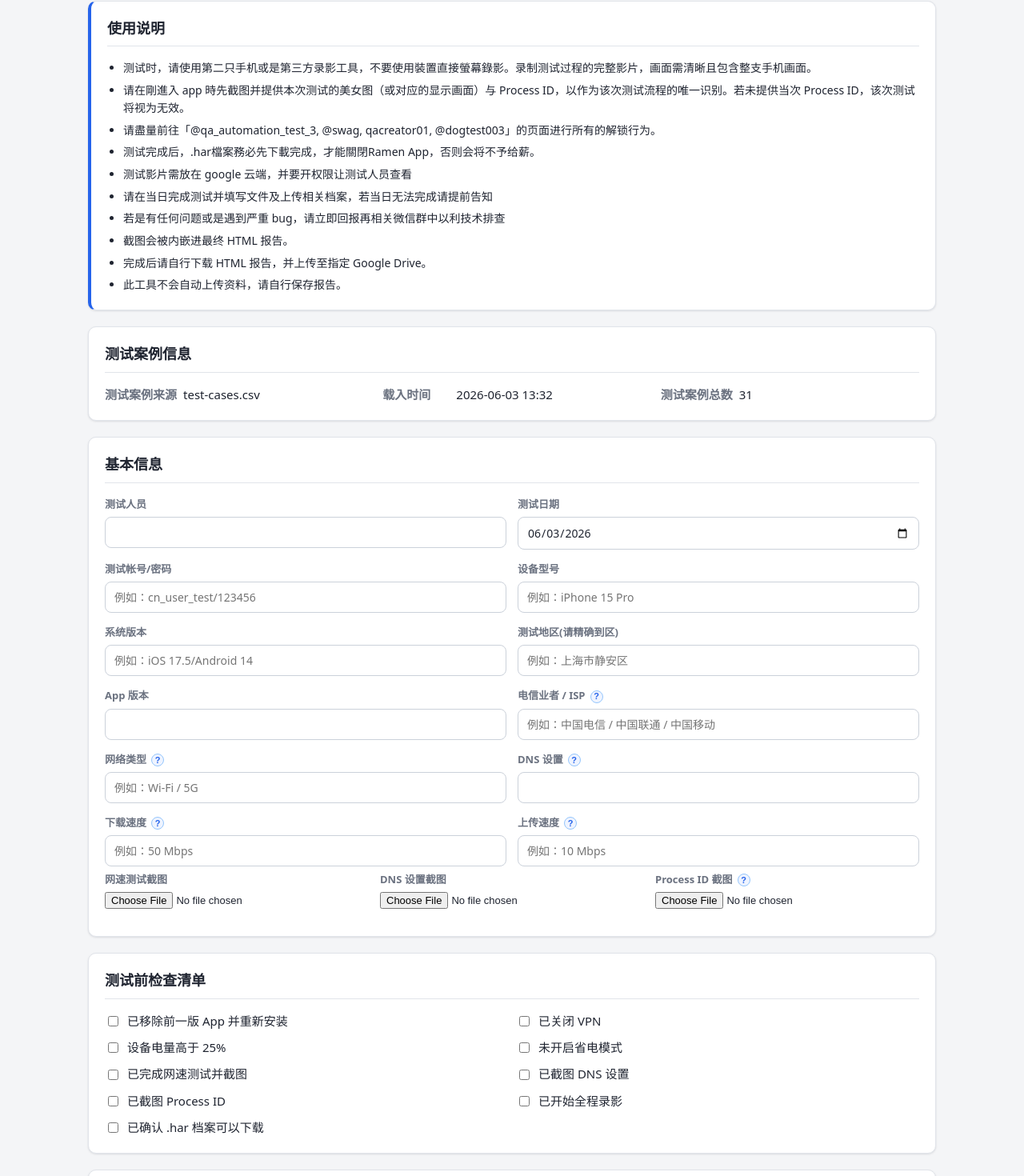
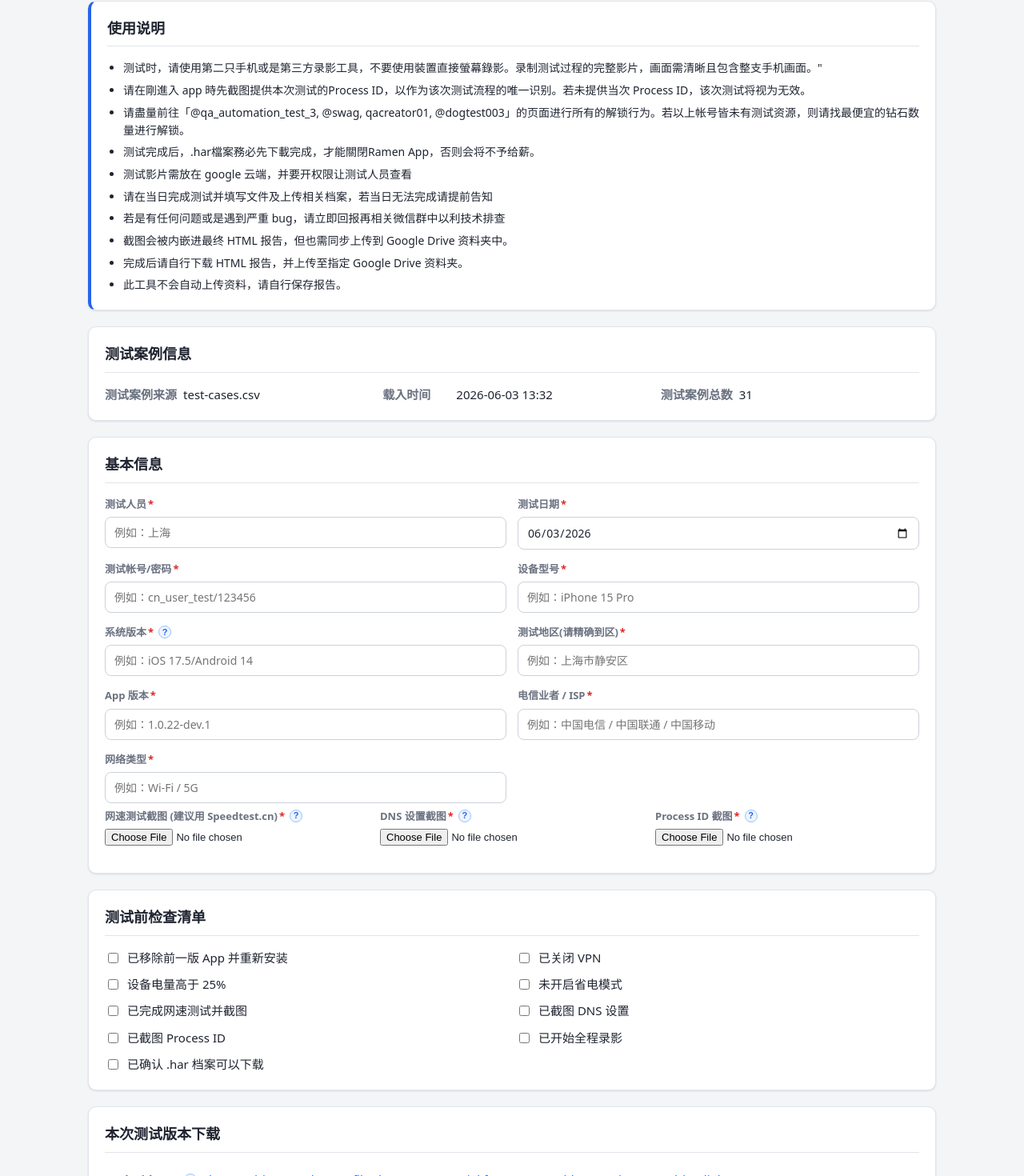
Before and after one commit to AdalynWu/regional-test-report-tool, a React (Vite) app: page / in a window 1280 px wide. Shown: the part 111-1581 px from the top of the page at 80% size. Built offline with nearby package versions, Linux system fonts and the light colour scheme.

Commit message:
feat: refactor basic info structure and update related components

```diff
--- a/src/App.tsx
+++ b/src/App.tsx
@@ -31,9 +31,6 @@ function createEmptyBasicInfo(): BasicInfo {
     appVersion: "",
     isp: "",
     networkType: "",
-    dnsSetting: "",
-    downloadSpeed: "",
-    uploadSpeed: "",
   };
 }
 
--- a/src/components/AttachmentForm.tsx
+++ b/src/components/AttachmentForm.tsx
@@ -28,9 +28,9 @@ export function AttachmentForm({ value, onChange }: AttachmentFormProps) {
         <span className="field-label">测试档案资料夹连结</span>
         <input
           type="text"
-          value={value.harFileUrl ?? ""}
+          value={value.testFolderUrl ?? ""}
           placeholder="e.g https://drive.google.com/drive/folders/xxx"
-          onChange={(e) => update("harFileUrl", e.target.value)}
+          onChange={(e) => update("testFolderUrl", e.target.value)}
         />
       </label>
 
--- a/src/components/BasicInfoForm.tsx
+++ b/src/components/BasicInfoForm.tsx
@@ -11,15 +11,24 @@ interface BasicInfoFormProps {
 }
 
 const DNS_TOOLTIP =
-  "请提供当前设备或网络的 DNS 设置截图。Android 可在 Wi-Fi 详情中查看；iOS 可在 Wi-Fi 信息中查看 DNS。若无法取得，请在备注中说明。";
-const NETWORK_TOOLTIP =
-  "请填写本次测试使用的网络，例如 Wi-Fi、4G、5G、宽带热点等。";
-const ISP_TOOLTIP =
-  "请填写当前网络服务商，例如中国移动、中国联通、中国电信，或实际使用的宽带服务商。";
+  "WiFi: \n" +
+  "1. 进入手机的 「设定」 -> 「Wi-Fi」\n" +
+  "2. 点击当前连线 Wi-Fi 旁边的 「i」图示 (iOS) 或 「进阶设定」 (Android)\n" +
+  " 3. 找到 「设定 DNS」 或 「DNS」 选项 \n" +
+  "4. 请截图该页面，确保能看到 DNS 地址（例如：192.168.1.1 或 114.114.114.114）\n" +
+  "\n" +
+  " 4G/5G: \n" +
+  "1. 关闭 Wi-Fi，确保手机显示为 4G/5G 连线。\n" +
+  "2. 开启手机浏览器，进入 https://ip.skk.moe/ 或 https://browserleaks.com/dns。\n" +
+  "3. 等待页面加载完成，找到 「DNS 解析伺服器」 或 「DNS Leak Test」 区块。\n" +
+  "4. 请截图该页面，确保能看到 DNS 地址（例如：192.168.1.1 或 114.114.114.114）。";
+const osVersionTooltip = "打开 App 后，便会显示在画面底部";
+// const ISP_TOOLTIP =
+//   "请填写当前网络服务商，例如中国移动、中国联通、中国电信，或实际使用的宽带服务商。";
 const SPEED_TOOLTIP =
   "请使用测速工具记录本次测试环境的下载与上传速度，并上传测速截图。";
 const PROCESS_ID_TOOLTIP =
-  "请依照测试说明提供本次测试的 Process ID 截图，用于确认测试环境与测试进程。";
+  "打开 App 后，直接点击 Frontend Domain Input 弹窗的 Confirm 按钮后，便会显示在画面底部";
 
 /** Text fields rendered in order, with their labels. */
 const TEXT_FIELDS: {
@@ -28,7 +37,7 @@ const TEXT_FIELDS: {
   placeholder?: string;
   tooltip?: string;
 }[] = [
-  { key: "testerName", label: "测试人员" },
+  { key: "testerName", label: "测试人员", placeholder: "例如：上海" },
   { key: "testDate", label: "测试日期" },
   {
     key: "testAccount",
@@ -40,37 +49,23 @@ const TEXT_FIELDS: {
     key: "osVersion",
     label: "系统版本",
     placeholder: "例如：iOS 17.5/Android 14",
+    tooltip: osVersionTooltip,
   },
   {
     key: "location",
     label: "测试地区(请精确到区)",
     placeholder: "例如：上海市静安区",
   },
-  { key: "appVersion", label: "App 版本" },
+  { key: "appVersion", label: "App 版本", placeholder: "例如：1.0.22-dev.1" },
   {
     key: "isp",
     label: "电信业者 / ISP",
     placeholder: "例如：中国电信 / 中国联通 / 中国移动	",
-    tooltip: ISP_TOOLTIP,
   },
   {
     key: "networkType",
     label: "网络类型",
     placeholder: "例如：Wi-Fi / 5G",
-    tooltip: NETWORK_TOOLTIP,
-  },
-  { key: "dnsSetting", label: "DNS 设置", tooltip: DNS_TOOLTIP },
-  {
-    key: "downloadSpeed",
-    label: "下载速度",
-    placeholder: "例如：50 Mbps",
-    tooltip: SPEED_TOOLTIP,
-  },
-  {
-    key: "uploadSpeed",
-    label: "上传速度",
-    placeholder: "例如：10 Mbps",
-    tooltip: SPEED_TOOLTIP,
   },
 ];
 
@@ -80,8 +75,12 @@ const SCREENSHOT_FIELDS: {
   label: string;
   tooltip?: string;
 }[] = [
-  { key: "networkScreenshot", label: "网速测试截图" },
-  { key: "dnsScreenshot", label: "DNS 设置截图" },
+  {
+    key: "networkScreenshot",
+    label: "网速测试截图 (建议用 Speedtest.cn)",
+    tooltip: SPEED_TOOLTIP,
+  },
+  { key: "dnsScreenshot", label: "DNS 设置截图", tooltip: DNS_TOOLTIP },
   {
     key: "processIdScreenshot",
     label: "Process ID 截图",
@@ -125,12 +124,17 @@ export function BasicInfoForm({ value, onChange }: BasicInfoFormProps) {
           <label key={key} className="field">
             <span className="field-label">
               {label}
+              <span className="required-mark" aria-hidden="true">
+                *
+              </span>
               {tooltip && <HelpTooltip text={tooltip} />}
             </span>
             <input
               type={key === "testDate" ? "date" : "text"}
               value={(value[key] as string | undefined) ?? ""}
               placeholder={placeholder}
+              required
+              aria-required="true"
               onChange={(e) => update(key, e.target.value)}
             />
           </label>
@@ -144,11 +148,15 @@ export function BasicInfoForm({ value, onChange }: BasicInfoFormProps) {
             <div key={key} className="field">
               <span className="field-label">
                 {label}
+                <span className="required-mark" aria-hidden="true">
+                  *
+                </span>
                 {tooltip && <HelpTooltip text={tooltip} />}
               </span>
               <input
                 type="file"
                 accept="image/*"
+                aria-required="true"
                 onChange={(e) => void handleScreenshot(key, e)}
               />
               {isImageDataUrl(current) && (
--- a/src/components/InstructionCard.tsx
+++ b/src/components/InstructionCard.tsx
@@ -1,13 +1,32 @@
-const INSTRUCTIONS = [
-  "测试时，请使用第二只手机或是第三方录影工具，不要使用裝置直接螢幕錄影。录制测试过程的完整影片，画面需清晰且包含整支手机画面。",
-  "请在剛進入 app 時先截图并提供本次测试的美女图（或对应的显示画面）与 Process ID，以作为该次测试流程的唯一识别。若未提供当次 Process ID，该次测试将视为无效。",
-  "请盡量前往「@qa_automation_test_3, @swag, qacreator01, @dogtest003」的页面进行所有的解锁行为。",
-  "测试完成后，.har檔案務必先下載完成，才能關閉Ramen App，否则会将不予给薪。",
+import type { ReactNode } from "react";
+
+/**
+ * Each instruction is a ReactNode, so individual words can be highlighted by
+ * wrapping them in a <span> with a highlight class (e.g. "hl-danger").
+ */
+const INSTRUCTIONS: ReactNode[] = [
+  <>
+    测试时，请使用第二只手机或是第三方录影工具，
+    <span className="hl-danger">不要使用裝置直接螢幕錄影</span>
+    。录制测试过程的完整影片，画面需清晰且包含整支手机画面。"
+  </>,
+  <>
+    请在剛進入 app 時先截图提供本次测试的Process
+    ID，以作为该次测试流程的唯一识别。
+    <span className="hl-danger">
+      若未提供当次 Process ID，该次测试将视为无效。
+    </span>
+  </>,
+  "请盡量前往「@qa_automation_test_3, @swag, qacreator01, @dogtest003」的页面进行所有的解锁行为。若以上帐号皆未有测试资源，则请找最便宜的钻石数量进行解锁。",
+  <>
+    测试完成后，.har檔案務必先下載完成，才能關閉Ramen App，
+    <span className="hl-danger">否则会将不予给薪。</span>
+  </>,
   "测试影片需放在 google 云端，并要开权限让测试人员查看",
   "请在当日完成测试并填写文件及上传相关档案，若当日无法完成请提前告知",
   "若是有任何问题或是遇到严重 bug，请立即回报再相关微信群中以利技术排查",
-  "截图会被内嵌进最终 HTML 报告。",
-  "完成后请自行下载 HTML 报告，并上传至指定 Google Drive。",
+  "截图会被内嵌进最终 HTML 报告，但也需同步上传到 Google Drive 资料夹中。",
+  "完成后请自行下载 HTML 报告，并上传至指定 Google Drive 资料夹。",
   "此工具不会自动上传资料，请自行保存报告。",
 ];
 
@@ -17,8 +36,8 @@ export function InstructionCard() {
     <section className="card instruction-card">
       <h2 className="section-title">使用说明</h2>
       <ul className="instruction-list">
-        {INSTRUCTIONS.map((line) => (
-          <li key={line}>{line}</li>
+        {INSTRUCTIONS.map((line, index) => (
+          <li key={index}>{line}</li>
         ))}
       </ul>
     </section>
--- a/src/components/ReportActions.tsx
+++ b/src/components/ReportActions.tsx
@@ -79,21 +79,31 @@ export function ReportActions({
   };
 
   const handleDownload = () => {
-    const requiredFields: (keyof BasicInfo)[] = [
-      "testerName",
-      "testDate",
-      "deviceModel",
-      "osVersion",
-      "location",
-      "appVersion",
+    // All basic-info fields (incl. the three screenshots) are required;
+    // block the download until every one is filled.
+    const requiredFields: { key: keyof BasicInfo; label: string }[] = [
+      { key: "testerName", label: "测试人员" },
+      { key: "testDate", label: "测试日期" },
+      { key: "testAccount", label: "测试帐号/密码" },
+      { key: "deviceModel", label: "设备型号" },
+      { key: "osVersion", label: "系统版本" },
+      { key: "location", label: "测试地区" },
+      { key: "appVersion", label: "App 版本" },
+      { key: "isp", label: "电信业者 / ISP" },
+      { key: "networkType", label: "网络类型" },
+      { key: "networkScreenshot", label: "网速测试截图" },
+      { key: "dnsScreenshot", label: "DNS 设置截图" },
+      { key: "processIdScreenshot", label: "Process ID 截图" },
     ];
-    const hasMissing = requiredFields.some(
-      (field) => !(basicInfo[field] ?? "").trim(),
+    const missing = requiredFields.filter(
+      ({ key }) => !(basicInfo[key] ?? "").trim(),
     );
-    if (
-      hasMissing &&
-      !window.confirm("部分基本信息尚未填写，是否仍要下载报告？")
-    ) {
+    if (missing.length > 0) {
+      setStatus(
+        `请先填写所有基本信息后再下载报告，尚未填写：${missing
+          .map((f) => f.label)
+          .join("、")}`,
+      );
       return;
     }
 
@@ -131,10 +141,18 @@ export function ReportActions({
     <section className="card">
       <h2 className="section-title">草稿与报告</h2>
       <div className="button-bar">
-        <button type="button" className="btn btn-secondary" onClick={handleSave}>
+        <button
+          type="button"
+          className="btn btn-secondary"
+          onClick={handleSave}
+        >
           储存草稿
         </button>
-        <button type="button" className="btn btn-secondary" onClick={handleLoad}>
+        <button
+          type="button"
+          className="btn btn-secondary"
+          onClick={handleLoad}
+        >
           载入草稿
         </button>
         <button type="button" className="btn btn-danger" onClick={handleClear}>
--- a/src/components/ReportPreview.tsx
+++ b/src/components/ReportPreview.tsx
@@ -128,7 +128,8 @@ export function ReportPreview({
           录影连结：{attachmentInfo.recordingUrl?.trim() ? "已填写" : "未填写"}
         </span>
         <span>
-          .har 连结：{attachmentInfo.harFileUrl?.trim() ? "已填写" : "未填写"}
+          测试档案资料夹连结：
+          {attachmentInfo.testFolderUrl?.trim() ? "已填写" : "未填写"}
         </span>
       </div>
     </section>
--- a/src/config/testVersionLinks.ts
+++ b/src/config/testVersionLinks.ts
@@ -6,6 +6,6 @@ import type { TestVersionLinks } from "../types/report";
  * After updating these, rebuild and redeploy.
  */
 export const TEST_VERSION_LINKS: TestVersionLinks = {
-  apk: "",
-  ios: "",
+  apk: "https://drive.google.com/file/d/1RvA6rvPTCoLj5kfm1u3uH75rGhhXs_n-/view?usp=drive_link",
+  ios: "https://sw.agtheapp.com/",
 };
--- a/src/features/report/generateReportHtml.ts
+++ b/src/features/report/generateReportHtml.ts
@@ -318,9 +318,6 @@ export function generateReportHtml(report: TestReport): string {
       <div class="info-grid">
         ${infoRow("电信业者 / ISP", formatValue(basicInfo.isp))}
         ${infoRow("网络类型", formatValue(basicInfo.networkType))}
-        ${infoRow("DNS 设置", formatValue(basicInfo.dnsSetting))}
-        ${infoRow("下载速度", formatValue(basicInfo.downloadSpeed))}
-        ${infoRow("上传速度", formatValue(basicInfo.uploadSpeed))}
       </div>
     </section>`;
 
@@ -391,7 +388,7 @@ export function generateReportHtml(report: TestReport): string {
       <h2 class="section-title">附件信息</h2>
       <div class="info-grid">
         ${infoRow("录影连结", renderLink(attachmentInfo.recordingUrl))}
-        ${infoRow(".har 档案连结", renderLink(attachmentInfo.harFileUrl))}
+        ${infoRow("测试档案资料夹连结", renderLink(attachmentInfo.testFolderUrl))}
         ${infoRow("其他备注", formatValue(attachmentInfo.extraNote))}
       </div>
     </section>`;
--- a/src/styles.css
+++ b/src/styles.css
@@ -104,9 +104,16 @@ body {
 }
 
 .field-label {
+  display: flex;
   font-size: 13px;
   font-weight: 600;
   color: var(--text-muted);
+  align-items: center;
+}
+
+.required-mark {
+  margin-left: 2px;
+  color: var(--danger);
 }
 
 input[type="text"],
@@ -561,6 +568,8 @@ input[type="file"] {
   border-radius: 6px;
   box-shadow: 0 4px 12px rgba(0, 0, 0, 0.2);
   z-index: 50;
+  /* Honor explicit "\n" line breaks in the tooltip text. */
+  white-space: pre-line;
 }
 
 .tooltip-arrow {
--- a/src/types/report.ts
+++ b/src/types/report.ts
@@ -25,9 +25,6 @@ export interface BasicInfo {
   appVersion: string;
   isp?: string;
   networkType?: string;
-  dnsSetting?: string;
-  downloadSpeed?: string;
-  uploadSpeed?: string;
   networkScreenshot?: string;
   dnsScreenshot?: string;
   processIdScreenshot?: string;
@@ -44,7 +41,7 @@ export interface TestResult {
 
 export interface AttachmentInfo {
   recordingUrl?: string;
-  harFileUrl?: string;
+  testFolderUrl?: string;
   extraNote?: string;
 }
 
```
